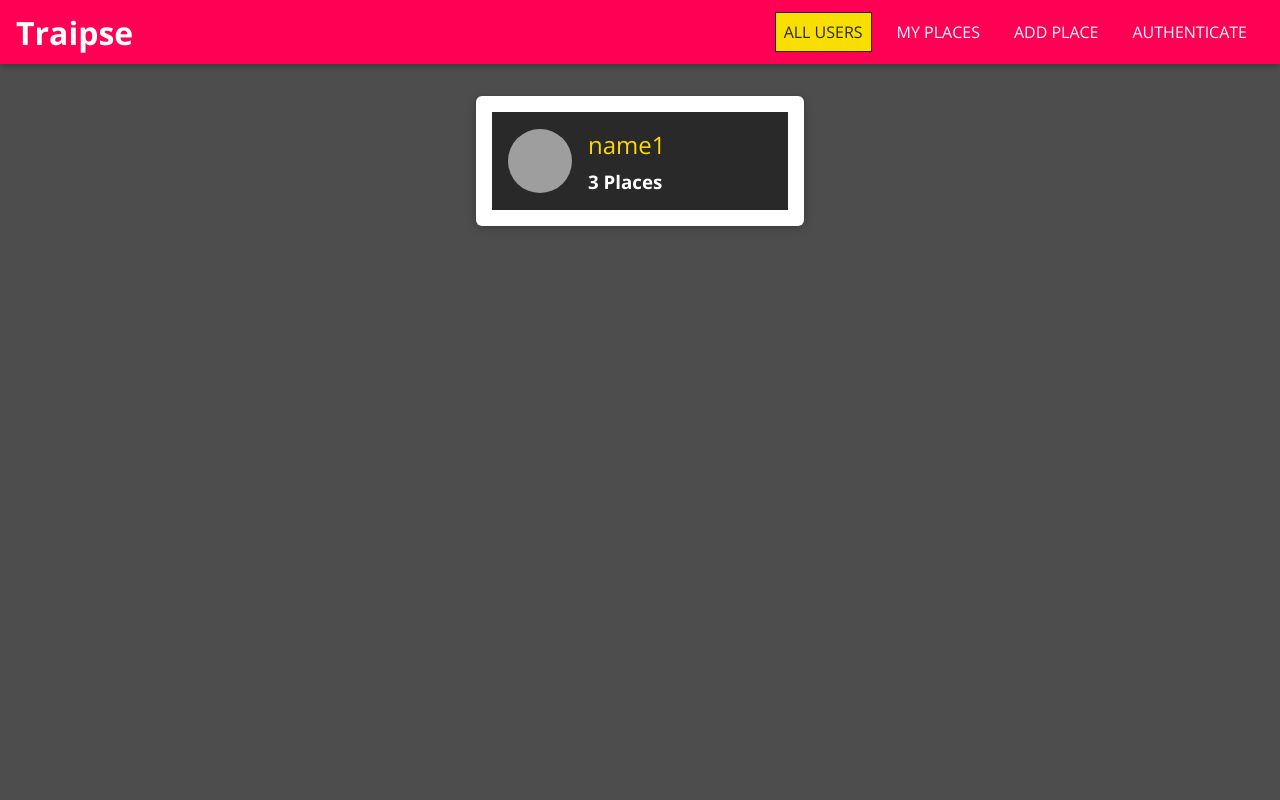
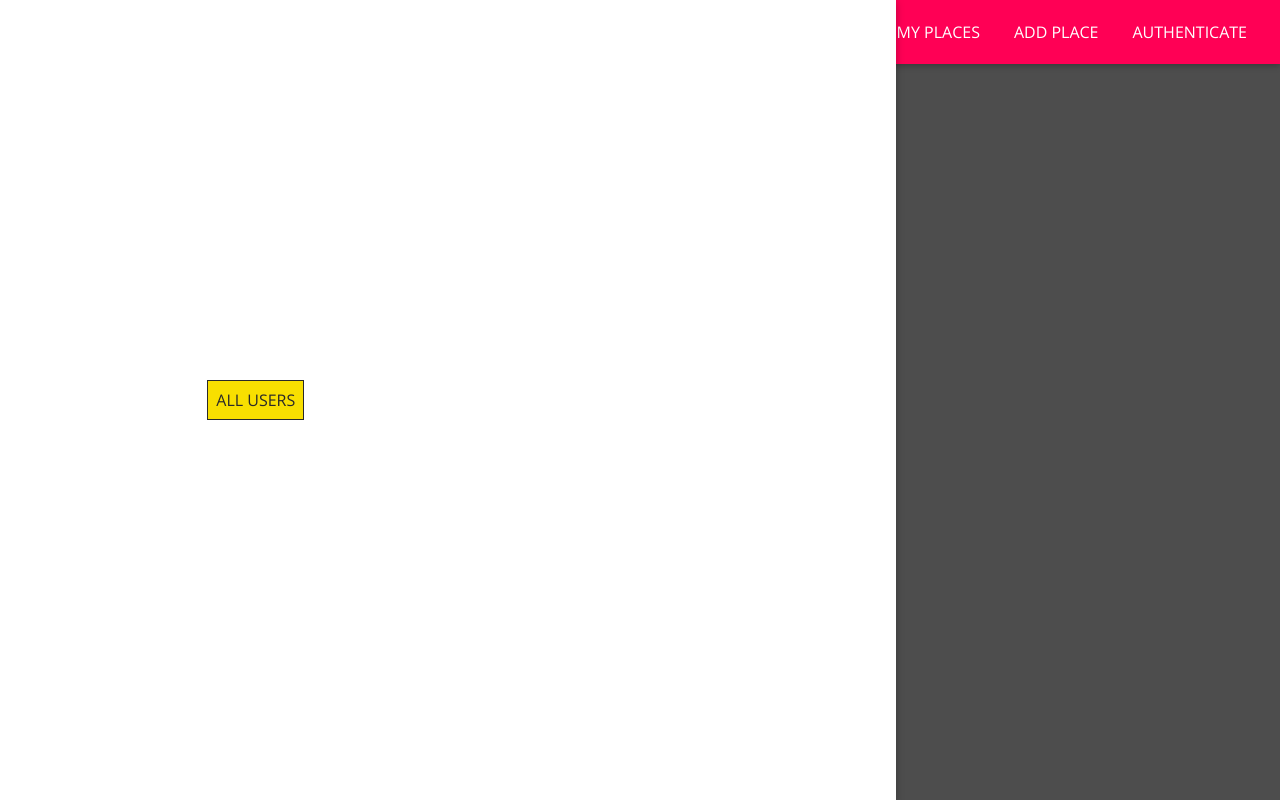
Before and after one commit to JP-1997/traipse, a React (Create React App) app: page / in a window 1280 px wide. Built offline with nearby package versions, Linux system fonts and the light colour scheme; grey boxes are pictures that could not be loaded.

Commit message:
added SideDrawer

```diff
--- a/src/shared/components/Navigation/MainNavigation.js
+++ b/src/shared/components/Navigation/MainNavigation.js
@@ -2,10 +2,17 @@
 import "./MainNavigation.css";
 import MainHeader from "./MainHeader";
 import { Link } from "react-router-dom";
-import NavLinks from './NavLinks';
+import NavLinks from "./NavLinks";
+import SideDrawer from "./SideDrawer";
 
 const MainNavigation = (props) => {
   return (
+    <React.Fragment>
+      <SideDrawer>
+        <nav className="main-navigation__drawer-nav">
+          <NavLinks />
+        </nav>
+      </SideDrawer>
       <MainHeader>
         <button className="main-navigation__menu-btn">
           <span />
@@ -15,10 +22,11 @@
         <h1 className="main-navigation__title">
           <Link to="/">Traipse</Link>
         </h1>
-      <nav>
+        <nav className="main-navigation__header-nav">
           <NavLinks />
         </nav>
       </MainHeader>
+    </React.Fragment>
   );
 };
 
--- a/src/shared/components/Navigation/SideDrawer.css
+++ b/src/shared/components/Navigation/SideDrawer.css
@@ -0,0 +1,10 @@
+.side-drawer {
+    position: fixed;
+    left: 0;
+    top: 0;
+    z-index: 100;
+    height: 100vh;
+    width: 70%;
+    background: white;
+    box-shadow: 0 2px 8px rgba(0, 0, 0, 0.26);
+  }
--- a/src/shared/components/Navigation/SideDrawer.js
+++ b/src/shared/components/Navigation/SideDrawer.js
@@ -0,0 +1,10 @@
+import React from 'react';
+import './SideDrawer.css';
+
+const SideDrawer = props => {
+    return <aside className="side-drawer">
+        {props.children}
+    </aside>
+};
+
+export default SideDrawer;
```
Lines whose indentation alone changed are shown as unchanged.
